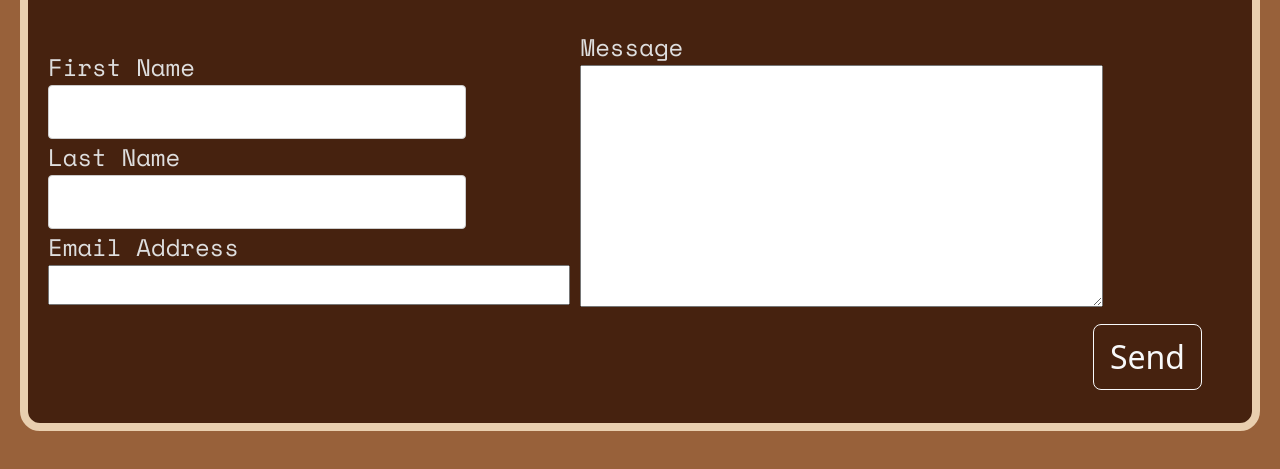
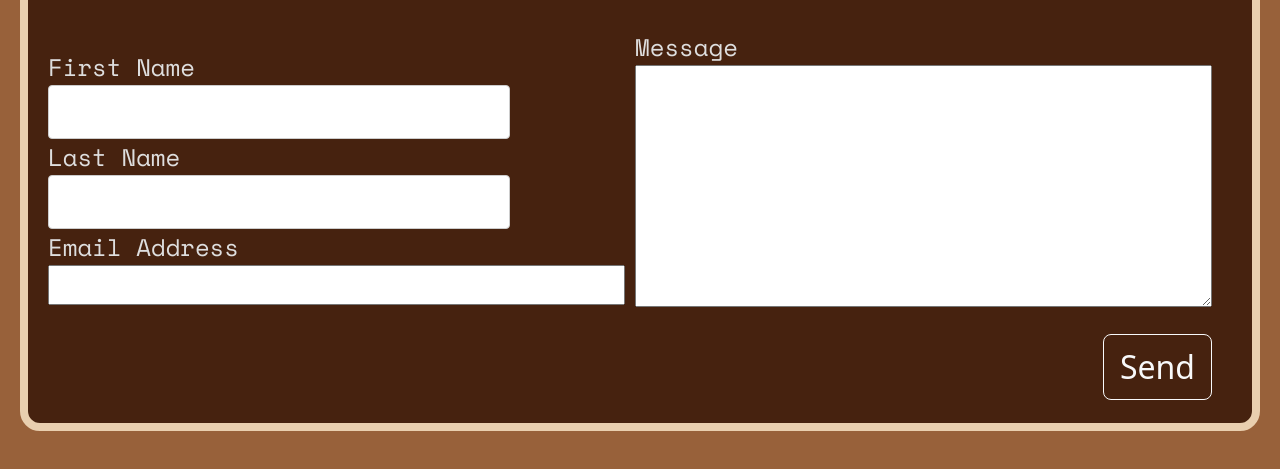
Before and after one commit to anytko/js_search_engine, a plain HTML site: page contact.html in a window 1280 px wide. Shown: the part 257-726 px from the top of the page. Drawn offline with nearby package versions, Linux system fonts and the light colour scheme.

```diff
--- a/css/style.css
+++ b/css/style.css
@@ -267,6 +267,7 @@ input[type="submit"] {
     width: 50%;
     padding-bottom: 40px;
     font-family: "Space Mono", monospace;
+    margin-bottom: 1vh;
   }
 
   .message_text {
@@ -294,17 +295,11 @@ input[type="submit"] {
 .btn-lg {
     font-size: 32px;
     margin-top: 240px;
-    position: relative; /* Set position to absolute */
+    position: absolute; /* Set position to absolute */
     bottom: 0; /* Align the bottom of the button to the bottom of its parent */
     right: 10px;
 
   }
-
-  @media screen and (max-device-width: 767px) and (orientation: landscape) {
-    .btn-lg {
-        margin-top: 480px; /* Adjust as needed */
-    }
-}
 
 
 
```
Also changed, not shown: 1 other file.
